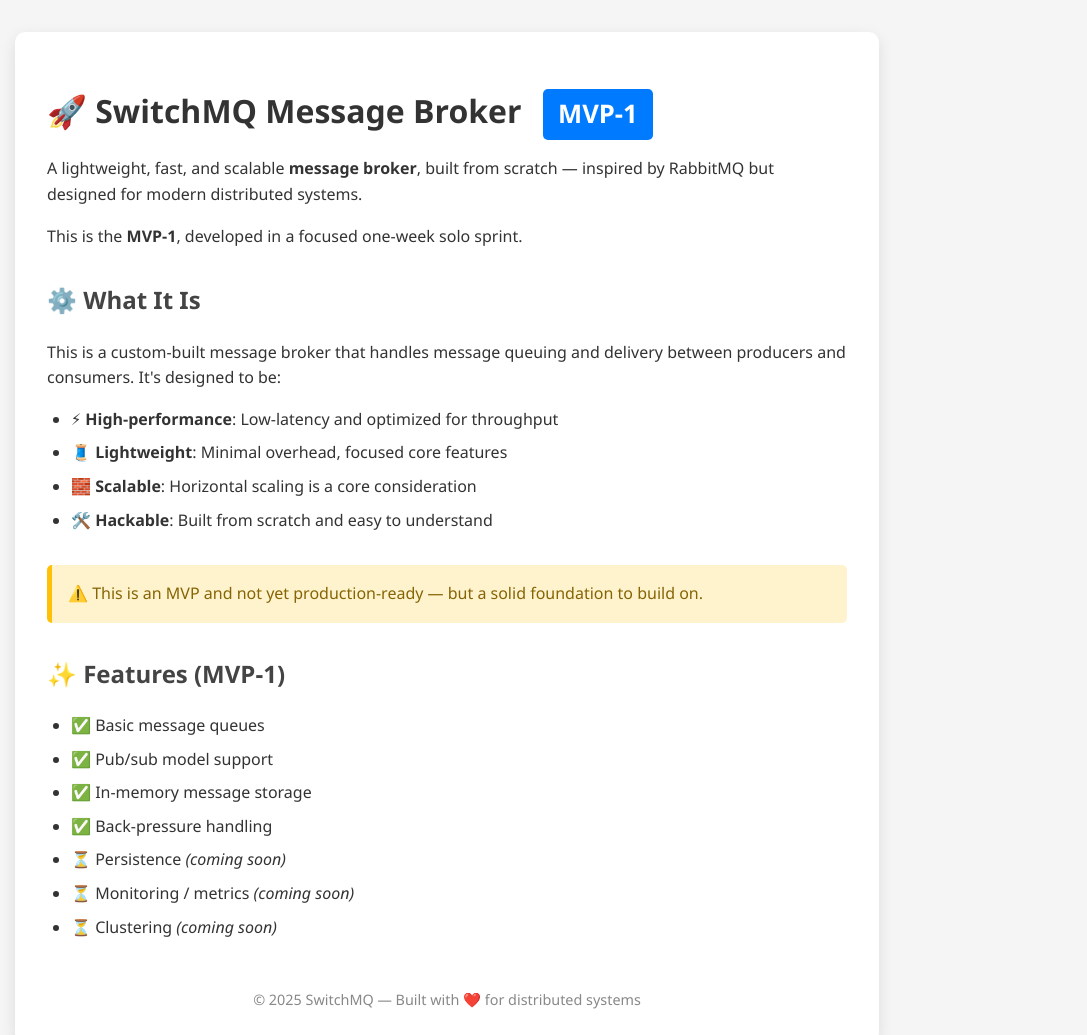
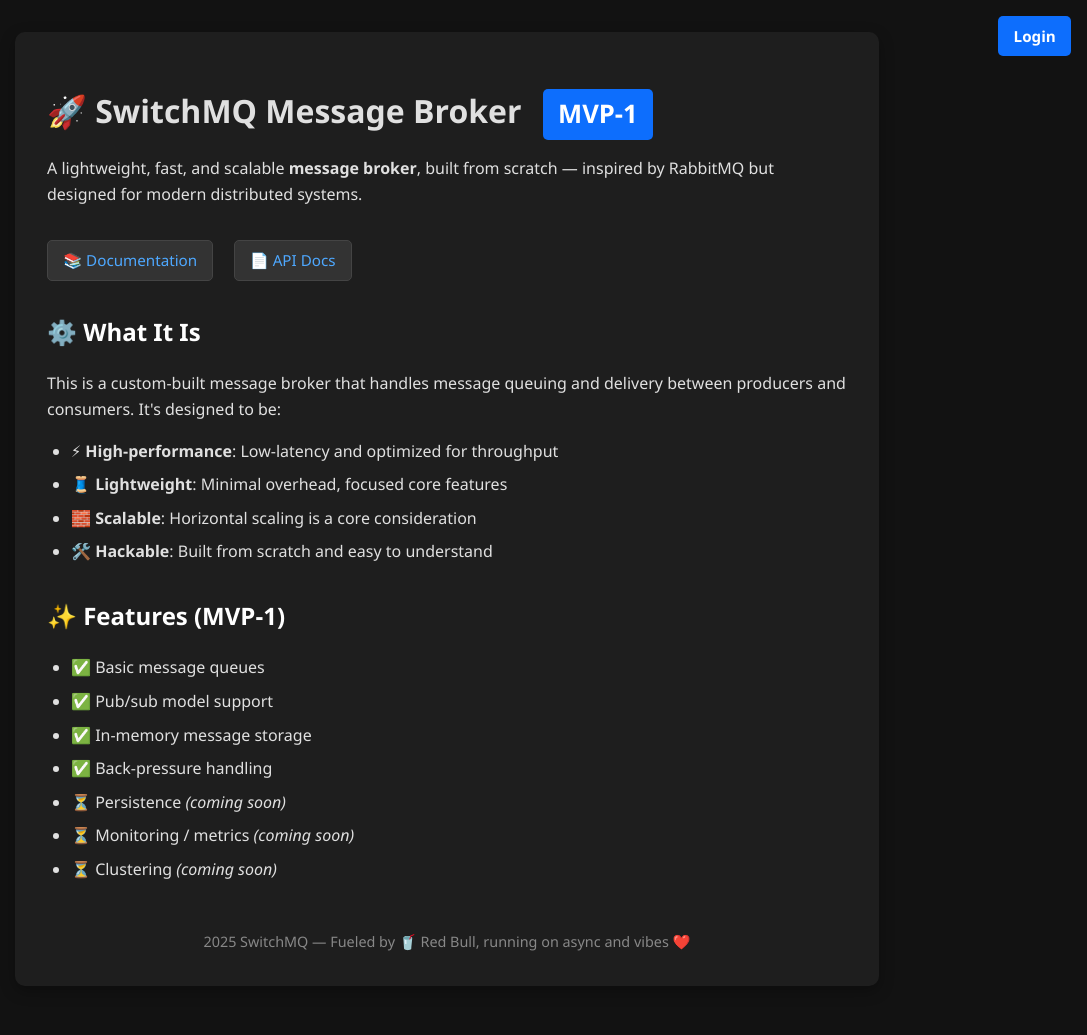
Before and after one commit to harsha-0907/SwitchMQ-Server, a plain HTML site: page mbserver/src/index.html in a window 1280 px wide. Shown: the top 1035 px of the page, without its empty margins (193-1280 px from the left). Drawn offline with Linux system fonts and the light colour scheme.

Commit message:
Updated the UI elements

```diff
--- a/mbserver/src/index.html
+++ b/mbserver/src/index.html
@@ -9,18 +9,28 @@
             font-family: 'Segoe UI', Tahoma, Geneva, Verdana, sans-serif;
             margin: 0;
             padding: 2rem;
-            background-color: #f5f5f5;
-            color: #333;
+            background-color: #121212;
+            color: #e0e0e0;
             line-height: 1.6;
+            position: relative;
+        }
+
+        a {
+            color: #4ea8ff;
+            text-decoration: none;
+        }
+
+        a:hover {
+            text-decoration: underline;
         }
 
         .container {
             max-width: 800px;
             margin: auto;
-            background: white;
+            background: #1e1e1e;
             padding: 2rem;
             border-radius: 10px;
-            box-shadow: 0 5px 15px rgba(0,0,0,0.1);
+            box-shadow: 0 5px 15px rgba(0, 0, 0, 0.3);
         }
 
         h1 {
@@ -30,14 +40,15 @@
 
         h2 {
             margin-top: 2rem;
-            color: #444;
+            color: #ffffff;
         }
 
         code {
-            background-color: #eee;
+            background-color: #2e2e2e;
             padding: 0.2em 0.4em;
             border-radius: 4px;
             font-family: Consolas, monospace;
+            color: #fff;
         }
 
         ul {
@@ -49,22 +60,36 @@
         }
 
         .note {
-            background-color: #fff3cd;
+            background-color: #333322;
             padding: 1rem;
-            border-left: 5px solid #ffc107;
+            border-left: 5px solid #ffcc00;
             border-radius: 5px;
             margin-top: 2rem;
-            color: #856404;
+            color: #f1c40f;
         }
 
         .badge {
             display: inline-block;
-            background: #007bff;
+            background: #0d6efd;
             color: white;
             padding: 0.2em 0.6em;
             border-radius: 5px;
             font-size: 0.8em;
             margin-left: 0.5em;
+        }
+
+        .doc-link {
+            display: inline-block;
+            margin-top: 1rem;
+            font-size: 0.95em;
+            background-color: #333;
+            padding: 0.5em 1em;
+            border-radius: 5px;
+            border: 1px solid #444;
+        }
+
+        .doc-link:hover {
+            background-color: #444;
         }
 
         .footer {
@@ -73,13 +98,39 @@
             font-size: 0.9em;
             color: #888;
         }
+
+        /* New styles for login button */
+        .login-btn {
+            position: fixed;
+            top: 1rem;
+            right: 1rem;
+            background-color: #0d6efd;
+            color: white;
+            padding: 0.5em 1em;
+            border-radius: 5px;
+            border: none;
+            font-weight: 600;
+            cursor: pointer;
+            transition: background-color 0.3s ease;
+            text-decoration: none;
+            font-size: 0.95rem;
+            z-index: 1000;
+        }
+
+        .login-btn:hover {
+            background-color: #0b5ed7;
+        }
     </style>
 </head>
 <body>
+    <a href="/auth/login" class="login-btn">Login</a>
+
     <div class="container">
         <h1>🚀 SwitchMQ Message Broker <span class="badge">MVP-1</span></h1>
         <p>A lightweight, fast, and scalable <strong>message broker</strong>, built from scratch — inspired by RabbitMQ but designed for modern distributed systems.</p>
-        <p>This is the <strong>MVP-1</strong>, developed in a focused one-week solo sprint.</p>
+
+        <a class="doc-link" href="https://knowing-text-078.notion.site/Message-Broker-2612c349f0a080379185fb733c77f53c?pvs=74" target="_blank">📚 Documentation</a>
+        <a class="doc-link" href="/docs" target="_blank" style="margin-left: 1rem;">📄 API Docs</a>
 
         <h2>⚙️ What It Is</h2>
         <p>This is a custom-built message broker that handles message queuing and delivery between producers and consumers. It's designed to be:</p>
@@ -89,10 +140,6 @@
             <li>🧱 <strong>Scalable</strong>: Horizontal scaling is a core consideration</li>
             <li>🛠️ <strong>Hackable</strong>: Built from scratch and easy to understand</li>
         </ul>
-
-        <div class="note">
-            ⚠️ This is an MVP and not yet production-ready — but a solid foundation to build on.
-        </div>
 
         <h2>✨ Features (MVP-1)</h2>
         <ul>
@@ -106,7 +153,7 @@
         </ul>
 
         <div class="footer">
-            &copy; 2025 SwitchMQ — Built with ❤️ for distributed systems
+            2025 SwitchMQ — Fueled by 🥤 Red Bull, running on async and vibes ❤️
         </div>
     </div>
 </body>
```
Also changed, not shown: mbserver/src/adminUI.html (+63 -72 lines).
